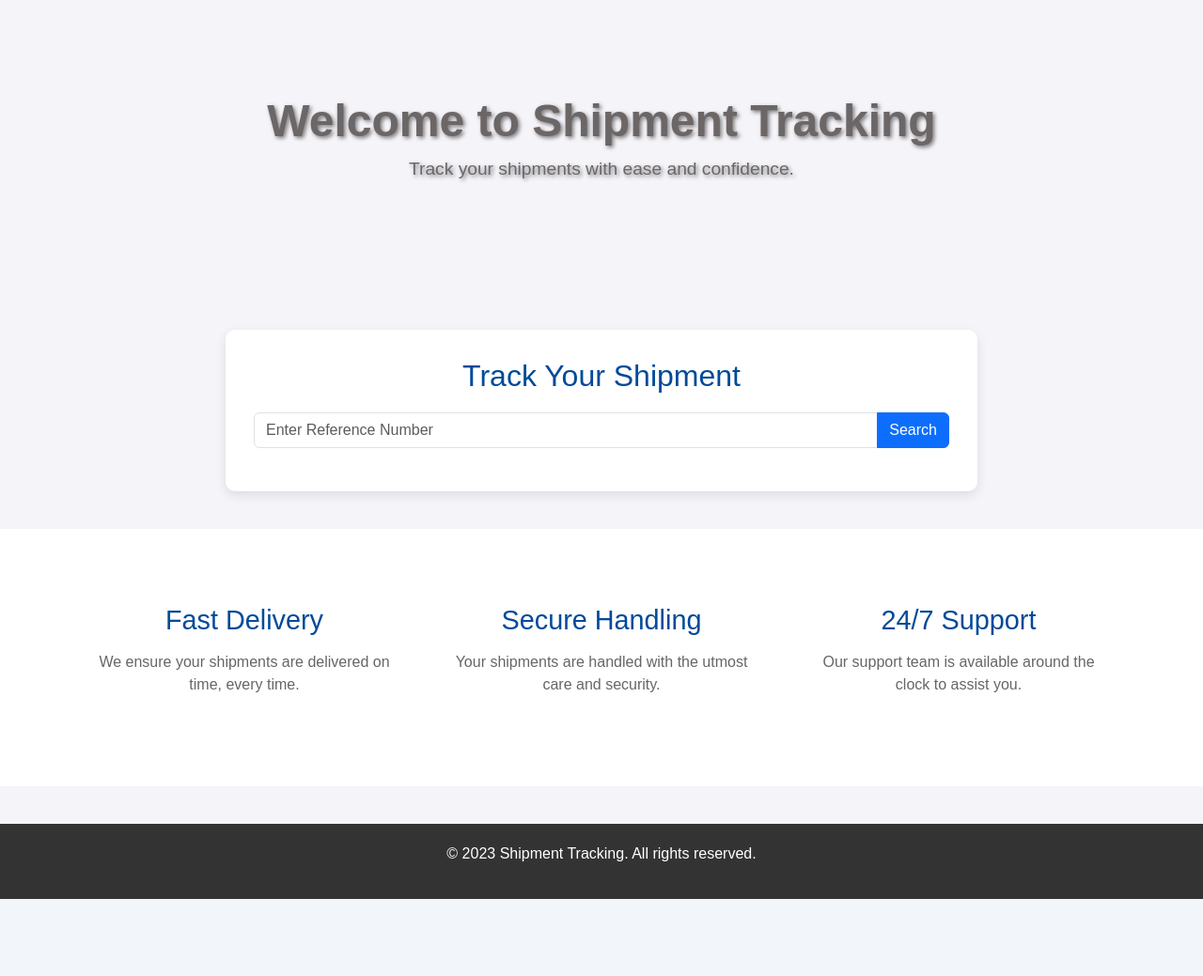
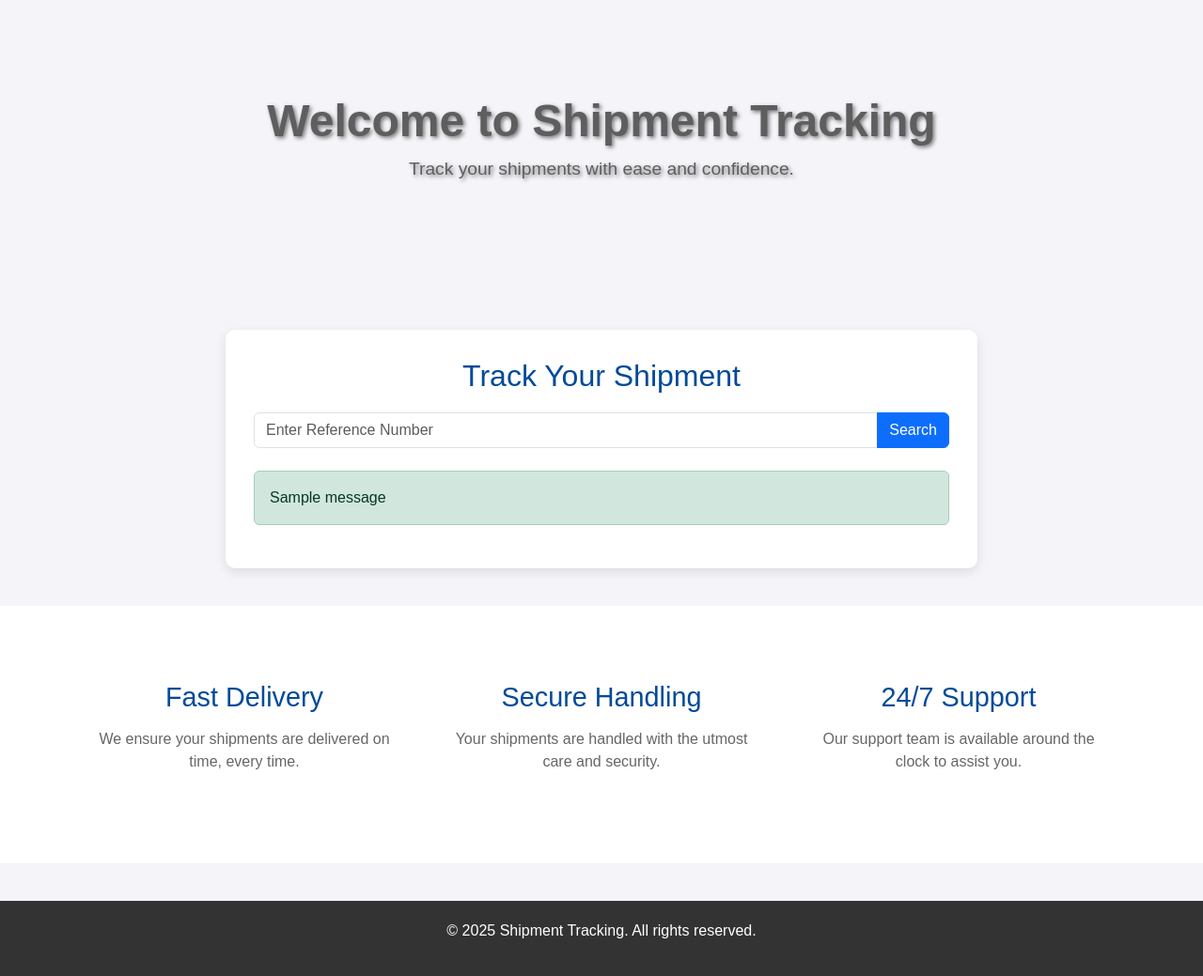
Before and after one commit to rezayadegari92/Tracking-Project, a Django app: page / in a window 1280 px wide. Shown: the part 276-1315 px from the top of the page at 94% size. Before the commit the page ends 1233 px from the top, so only its background shows below. Run offline with Django 4.2, Linux system fonts and the light colour scheme; tables that the repository leaves empty hold one stand-in row (values such as "Sample post"); one stand-in notice (Sample message) is shown; some libraries are stand-ins or nearby versions.

Commit message:
error massages was handeled

```diff
--- a/shipments/views.py
+++ b/shipments/views.py
@@ -1,21 +1,24 @@
-
+from django.shortcuts import render, get_object_or_404
+from django.contrib import messages
+from .models import *
 
 def home(request):
     reference_number = request.GET.get('reference_number')
     shipment = None
+
     if reference_number:
-        shipment = get_object_or_404(Shipment, reference_number=reference_number)
+        try:
+            shipment = Shipment.objects.get(reference_number=reference_number)
+        except Shipment.DoesNotExist:
+            # If no shipment is found, display a user-friendly error message
+            messages.error(request, f'No shipment found with the reference number: {reference_number}')
+    elif 'reference_number' in request.GET:  # Check if reference_number is provided but empty
+        messages.error(request, 'Reference number is invalid. Please enter a valid reference number.')
+
     return render(request, 'home.html', {'shipment': shipment})
 
-from django.contrib import messages
-from django.shortcuts import render, get_object_or_404
-from django.http import HttpResponseRedirect
-from .models import Shipper, Shipment
-from .forms import ShipperForm, ShipmentForm
 
-from django.shortcuts import render, redirect
-from django.http import HttpResponse
-from .models import Shipper, Shipment
+
 
 def save_shipper_and_shipment(request):
     if request.method == 'POST':
--- a/templates/home.html
+++ b/templates/home.html
@@ -41,7 +41,7 @@
         }
         .hero {
             background: url('https://via.placeholder.com/1200x400') no-repeat center center/cover;
-            color: #6c6666;
+            color: #5e5e5e;
             padding: 100px 20px;
             text-align: center;
         }
@@ -150,7 +150,15 @@
                 <button type="submit" class="btn btn-primary">Search</button>
             </div>
         </form>
-
+        {% if messages %}
+            <div class="mt-4">
+                {% for message in messages %}
+                    <div class="alert {% if message.tags == 'error' %}alert-danger{% else %}alert-success{% endif %}">
+                        {{ message }}
+                    </div>
+                {% endfor %}
+            </div>
+        {% endif %}
         <!-- Shipment Details -->
         {% if shipment %}
             <div class="shipment-details">
@@ -176,10 +184,8 @@
                 <p><strong>Base Price:</strong> {{ shipment.base_price }} AED</p>
                 <p><strong>Additional Charges:</strong> {{ shipment.additional_charges }} AED</p>
             </div>
-        {% elif request.GET.reference_number %}
-            <div class="alert alert-warning">
-                No shipment found with the reference number: <strong>{{ request.GET.reference_number }}</strong>
-            </div>
+        {% else  %}
+
         {% endif %}
     </section>
 
@@ -211,7 +217,7 @@
 
     <!-- Footer -->
     <footer>
-        <p>&copy; 2023 Shipment Tracking. All rights reserved.</p>
+        <p>&copy; 2025 Shipment Tracking. All rights reserved.</p>
     </footer>
 
     <!-- Bootstrap 5 JS -->
```
